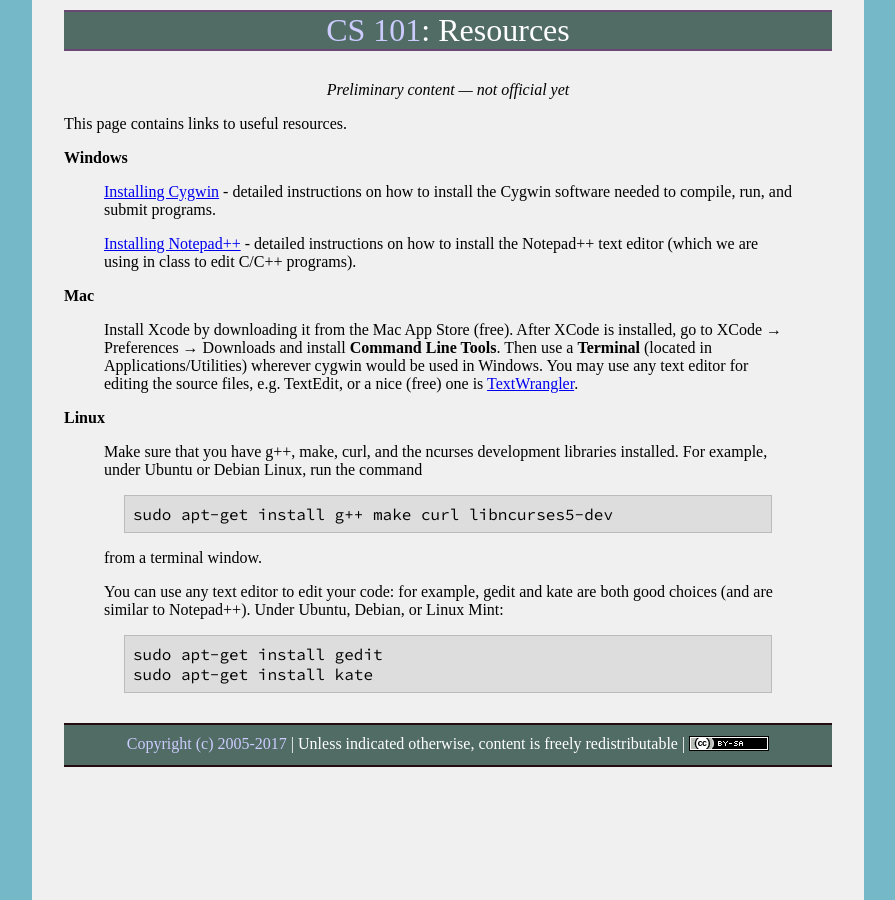
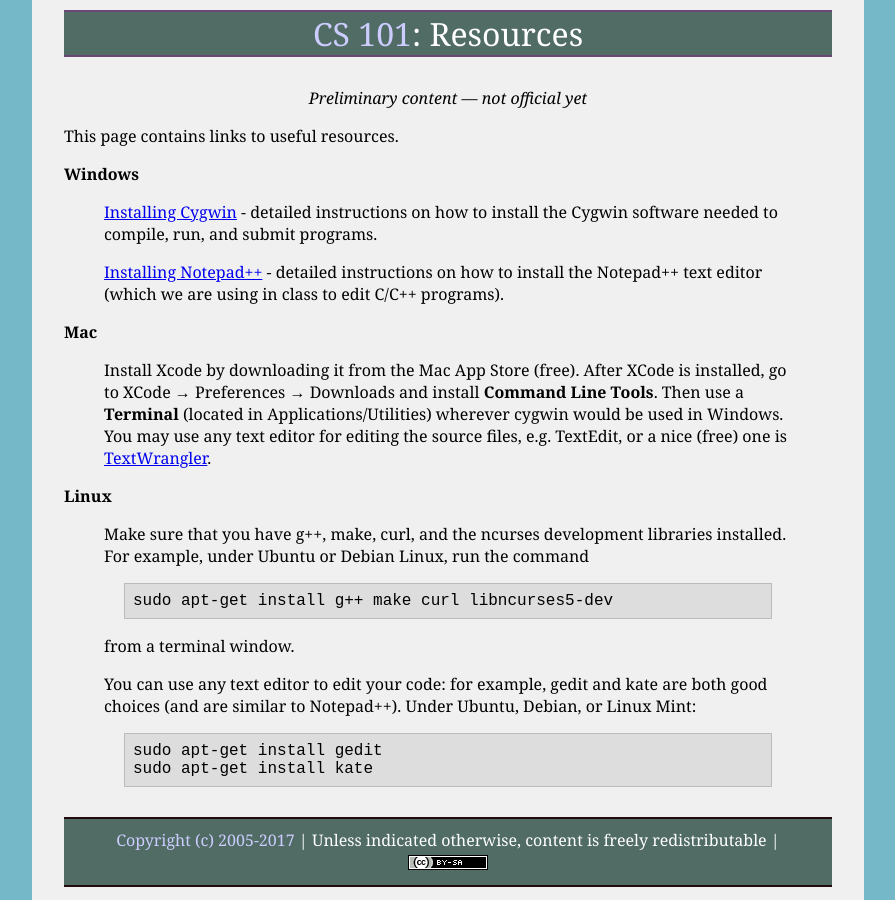
Before and after one commit to ycpcs/cs101-spring2017, a Jekyll site: the page built from resources.md, in a window 1280 px wide. Shown: the whole page, without its empty margins (192-1087 px from the left). Built offline with Jekyll 4.4.1, drawn with Linux system fonts in a browser that asks for light colours; some web fonts are replaced.

Commit message:
use MS core fonts or standard serif/mono
the Source Code Pro fonts are fairly nice, but increase
page weight.

```diff
--- a/_layouts/default.html
+++ b/_layouts/default.html
@@ -5,8 +5,6 @@
 		<title>{{site.coursename}}: {{page.title}}</title>
 		<link rel="stylesheet" type="text/css" href="{{site.baseurl}}/css/site.css">
 		<link rel="stylesheet" type="text/css" href="{{site.baseurl}}/css/syntax.css">
-		<link href='https://fonts.googleapis.com/css?family=Source+Serif+Pro' rel='stylesheet' type='text/css'>
-		<link href='https://fonts.googleapis.com/css?family=Source+Code+Pro' rel='stylesheet' type='text/css'>
 	</head>
 	<body>
 		<div id="wrap">
--- a/css/site.css
+++ b/css/site.css
@@ -95,7 +95,7 @@ a.cc-img {
 
 html {
 	min-height: 100%;
-	font-family: 'Source Serif Pro', serif;
+	font-family: 'Georgia', serif;
 }
 
 html, body {
@@ -156,7 +156,7 @@ figure {
 }
 
 pre, code, tt {
-	font-family: 'Source Code Pro', monospace;
+	font-family: 'Andale Mono', monospace;
 }
 
 pre {
```
